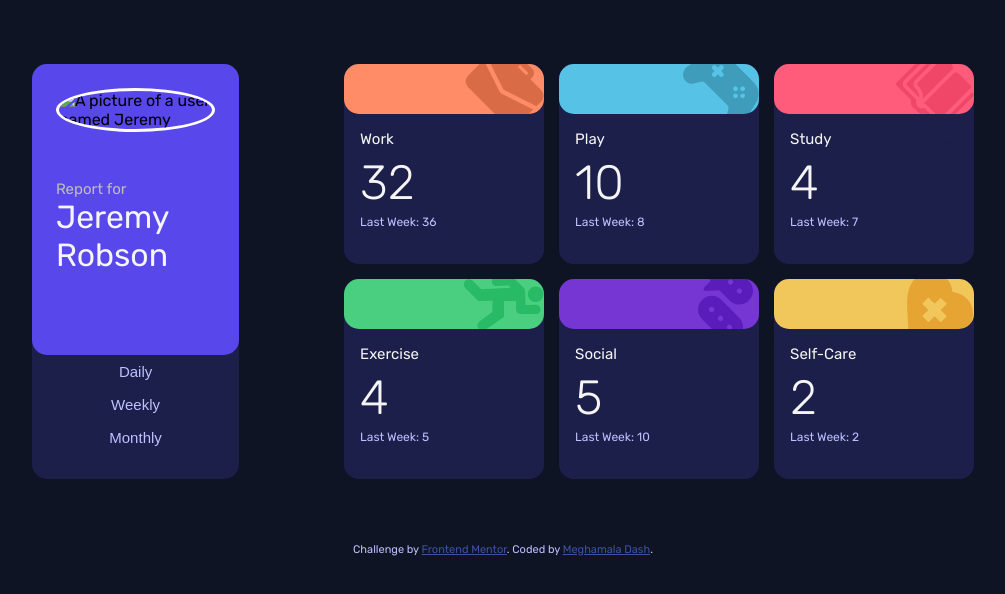
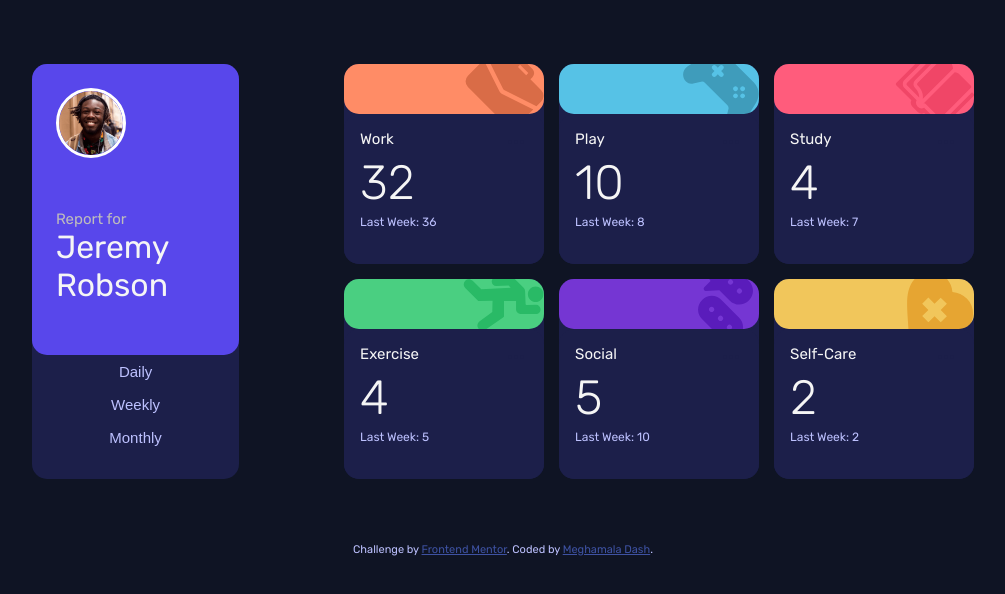
Before and after one commit to meghudash/Time-Tracking-Dashboard, a plain HTML site: page index.html in a window 1280 px wide. Shown: the whole page, without its empty margins (137-1142 px from the left). Drawn offline with Linux system fonts and the light colour scheme; the site is published under a folder, as on GitHub Pages, so addresses that start at the root find nothing.

Commit message:
Update index.html

```diff
--- a/index.html
+++ b/index.html
@@ -18,7 +18,7 @@
   <div class="container">
     <div class="main-box">
       <div class="name-card">
-          <img src="/images/image-jeremy.png" alt="A picture of a user named Jeremy">
+          <img src="./images/image-jeremy.png" alt="A picture of a user named Jeremy">
           <p class="report">Report for <span>Jeremy Robson</span></p>
       </div>
       <div class="nav" id="nav-tabs">
```
